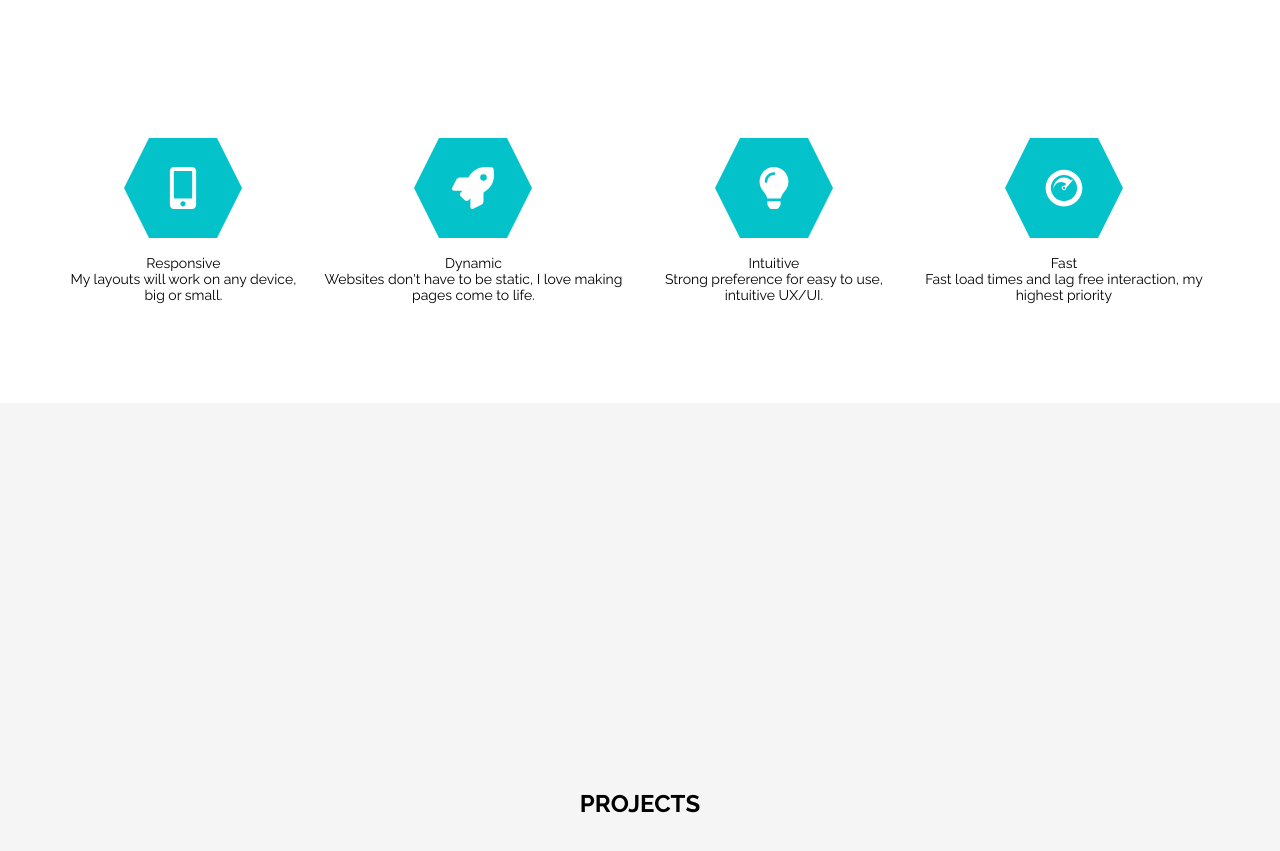
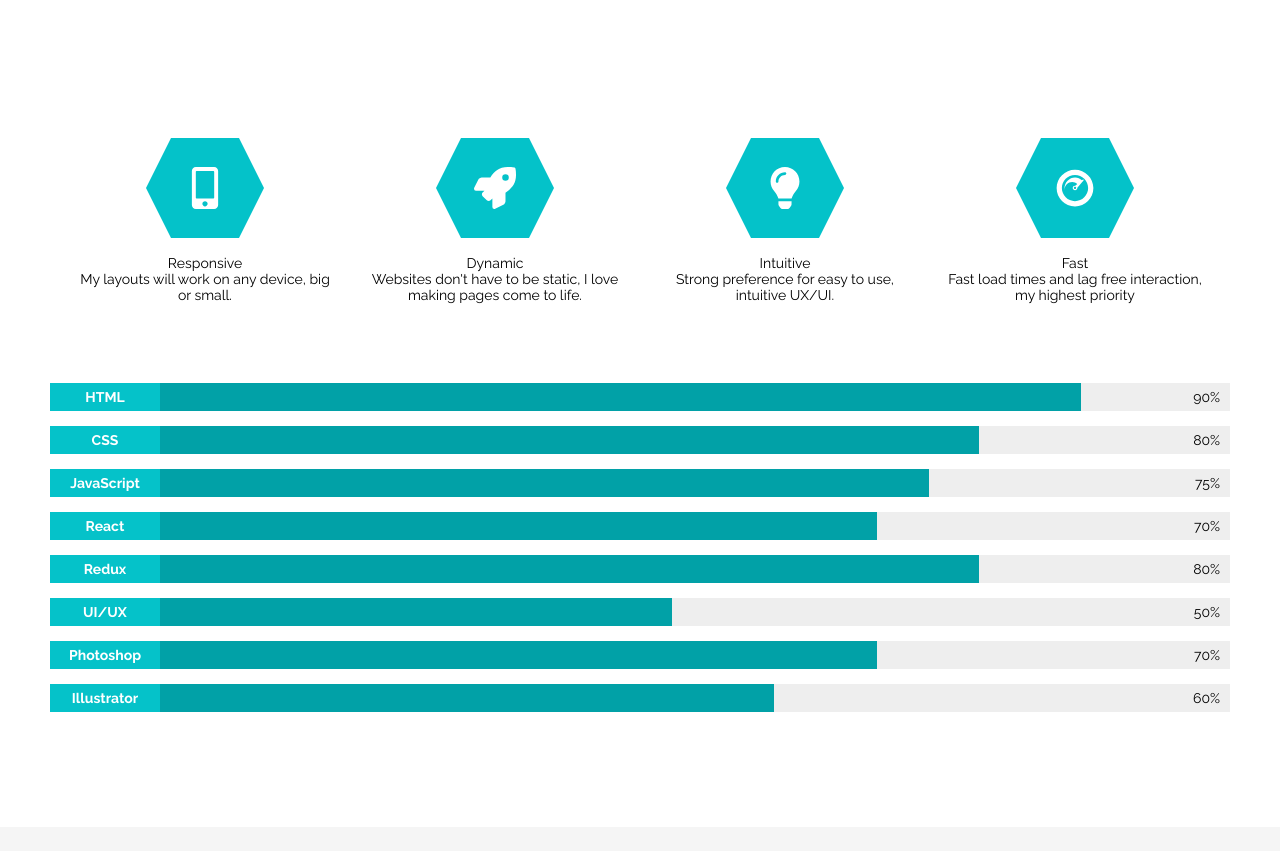
Before and after one commit to vladseverin/portfolio, a React (Create React App) app: page / in a window 1280 px wide. Shown: the part 900-1751 px from the top of the page. Built offline with nearby package versions, Linux system fonts and the light colour scheme.

Commit message:
Fixed bugs and component decomposition

```diff
--- a/src/components/About.jsx
+++ b/src/components/About.jsx
@@ -2,8 +2,7 @@ import React, { Component } from 'react';
 import injectSheet from 'react-jss';
 import classNames from 'classnames';
 import { Element } from 'react-scroll';
-import ProgressBar from './ProgressBar';
-import { infoProgress } from '../data';
+import ProgressBarList from './ProgressBarList';
 
 import AboutMark from './AboutMark';
 
@@ -35,13 +34,6 @@ const styles = {
     height: '4px',
     background: ' #444649',
     opacity: 0,
-  },
-  sectionProgress: {
-    display: 'flex',
-    justifyContent: 'center',
-    alignItems: 'center',
-    width: '100%',
-    flexFlow: 'column',
   },
   show: {
     animation: 'slideInLeft 0.75s ease both',
@@ -99,7 +91,6 @@ class About extends Component {
     return (
       <Element name="about">
         <section className={classes.rootAbout} >
-
           <div className={classNames(classes.container, classes.flex)} >
             <h2
               className={classNames(classes.title, visibleTitle ? classes.show : null)}>
@@ -109,17 +100,8 @@ class About extends Component {
 
             <AboutMark />
 
-            {/* <div className={classes.sectionProgress}>
-              {infoProgress.map((item, id) => (
-                <ProgressBar
-                  key={id}
-                  tool={item.tool}
-                  occupied={item.percent}
-                />
-              ))}
-            </div> */}
+            <ProgressBarList />
           </div>
-
         </section>
       </Element>
     );
--- a/src/components/AboutMark.jsx
+++ b/src/components/AboutMark.jsx
@@ -1,7 +1,6 @@
 import React, { Component } from 'react';
 import injectSheet from 'react-jss';
 import classNames from 'classnames';
-import { FontAwesomeIcon } from '@fortawesome/react-fontawesome';
 import Icon from './Icon';
 
 const styles = {
@@ -17,7 +16,7 @@ const styles = {
   },
   container: {
     maxWidth: '1200px',
-    margin: '0 auto',
+    margin: '0 auto 80px auto',
     padding: '0 10px',
     width: '100%',
     boxSizing: 'border-box',
@@ -25,9 +24,9 @@ const styles = {
   combMark: {
     display: 'flex',
     flexFlow: 'row nowrap',
-    justifyContent: 'space-around',
     alignItems: 'center',
     width: '100%',
+    margin: '0 auto',
   },
   markWrap: {
     display: 'flex',
@@ -35,9 +34,13 @@ const styles = {
     alignItems: 'center',
     flexFlow: 'column',
     padding: '0 10px',
+    flex: '1 0 50%',
   },
   represent: {
     textAlign: 'center',
+  },
+  description: {
+    maxWidth: '260px',
   },
   '@media screen and (max-width: 960px)': {
     flex: {
@@ -63,7 +66,7 @@ class AboutMark extends Component {
               <div>
                 Responsive
               </div>
-              <div>
+              <div className={classes.description}>
                 My layouts will work on any device, big or small.
               </div>
             </div>
@@ -77,7 +80,7 @@ class AboutMark extends Component {
               <div>
                 Dynamic
               </div>
-              <div>
+              <div className={classes.description}>
                 Websites don't have to be static, I love making pages come to life.
               </div>
             </div>
@@ -93,7 +96,7 @@ class AboutMark extends Component {
               <div>
                 Intuitive
               </div>
-              <div>
+              <div className={classes.description}>
                 Strong preference for easy to use, intuitive UX/UI.
               </div>
             </div>
@@ -107,7 +110,7 @@ class AboutMark extends Component {
               <div>
                 Fast
               </div>
-              <div>
+              <div className={classes.description}>
                 Fast load times and lag free interaction, my highest priority
               </div>
             </div>
--- /dev/null
+++ b/src/components/ProgressBarList.jsx
@@ -0,0 +1,33 @@
+import React, { Component } from 'react';
+import injectSheet from 'react-jss';
+import ProgressBar from './ProgressBar';
+import { infoProgress } from '../data';
+
+const styles = {
+  sectionProgress: {
+    display: 'flex',
+    justifyContent: 'center',
+    alignItems: 'center',
+    width: '100%',
+    flexFlow: 'column',
+  },
+}
+
+class ProgressBarList extends Component {
+  render() {
+    const { classes } = this.props;
+    return (
+      <div className={classes.sectionProgress}>
+        {infoProgress.map((item, id) => (
+          <ProgressBar
+            key={id}
+            tool={item.tool}
+            occupied={item.percent}
+          />
+        ))}
+      </div>
+    );
+  }
+}
+
+export default injectSheet(styles)(ProgressBarList);
```
